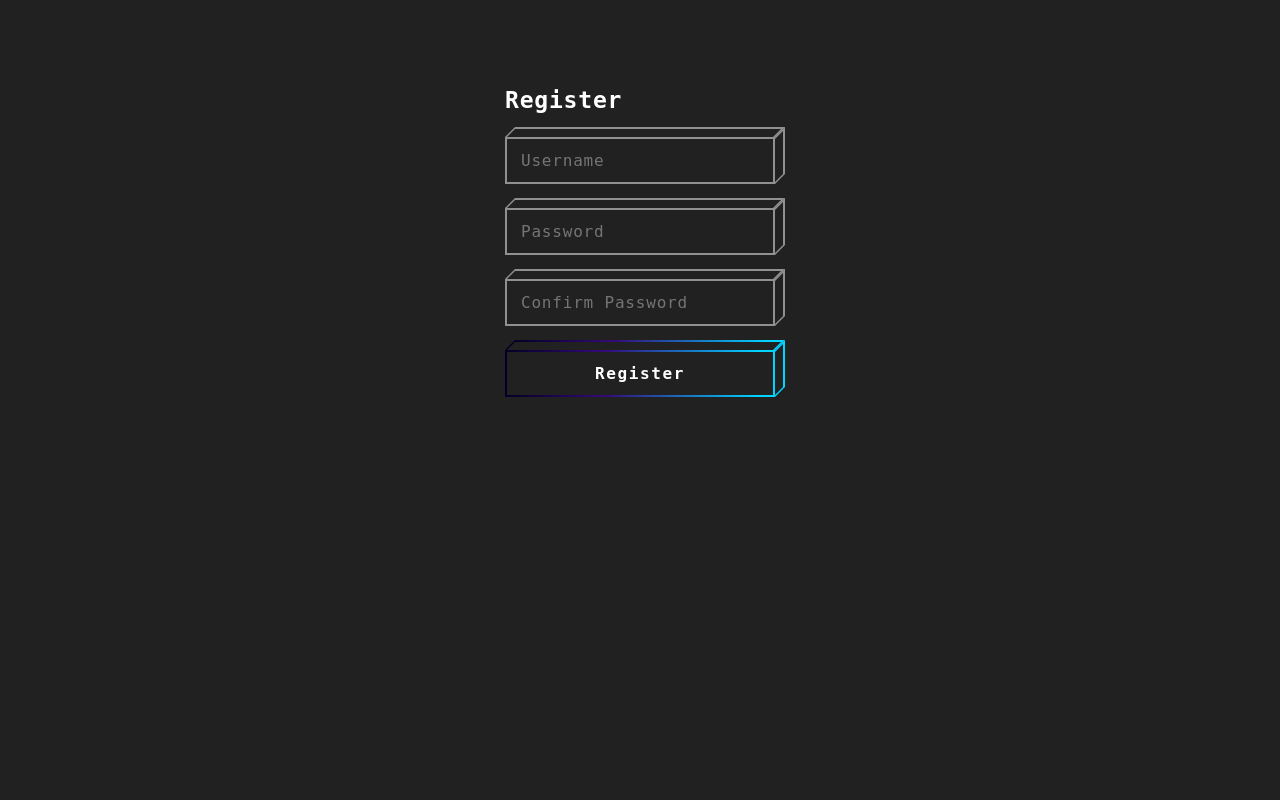
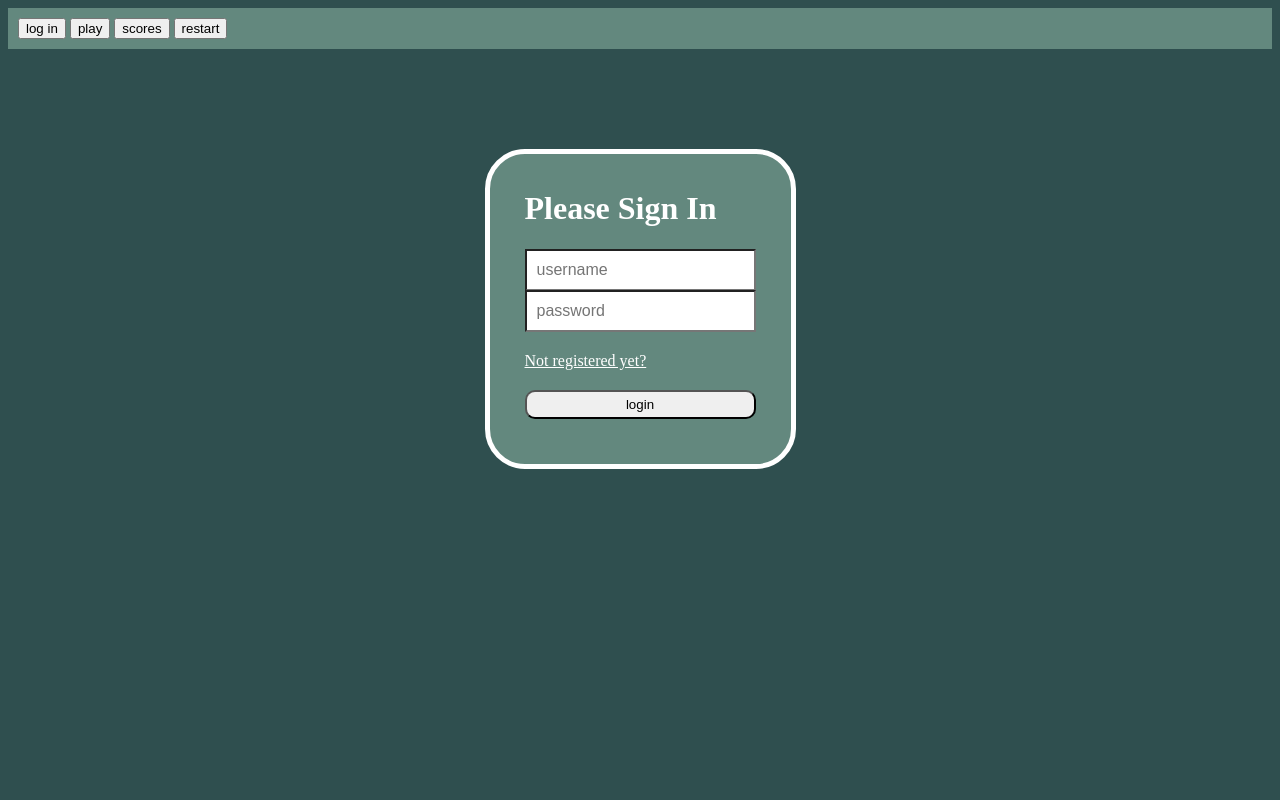
Before and after one commit to DiegoF001/TicTacToe, a Flask app: page / in a window 1280 px wide. Run offline with Flask 2, Linux system fonts and the light colour scheme.

Commit message:
I added a basic login html file and some css for it

```diff
--- a/static/style.css
+++ b/static/style.css
@@ -1,152 +1,52 @@
-*, ::after, ::before {
-  box-sizing: border-box;
+body{
+  display: flex;
+  background-color: #2f4f4f;
+  color: white;
+  flex-direction: column;
+  min-height: 98vh;
+}
+a{
+  color: white;
+  font-weight: normal;
+  margin-bottom: 20px;
+}
+.menu{
+  display: flex;
+  background-color: #63887E;
+}
+.menu-buttons{
+  padding: 10px;
 }
 
-body {
-  background-color: #212121;
-  color: #fff;
-  font-family: monospace, serif;
-  letter-spacing: 0.05em;
+.login{
+  background-color: #63887E;
+  max-width: 400px;
+  padding: 15px 35px 45px;
+  margin: 100px auto;
+  display: flex;
+  flex-flow: column;
+  border: 5px solid white;
+  border-radius: 40px;
 }
+  .form-control{
+    position: relative;
+    font-size: 16px;
+    height: auto;
+    padding: 10px;
+    }
+  input[type="text"] {
+	  margin-bottom: -1px;
+	  border-bottom-left-radius: 0;
+	  border-bottom-right-radius: 0;
 
-h1 {
-  font-size: 23px;
-}
+	}
 
-.form {
-  width: 300px;
-  padding: 64px 15px 24px;
-  margin: 0 auto;
-}
-.form .control {
-  margin: 0 0 24px;
-}
-.form .control input {
-  width: 100%;
-  padding: 14px 16px;
-  border: 0;
-  background: transparent;
-  color: #fff;
-  font-family: monospace, serif;
-  letter-spacing: 0.05em;
-  font-size: 16px;
-}
-.form .control input:hover, .form .control input:focus {
-  outline: none;
-  border: 0;
-}
-.form .btn {
-  width: 100%;
-  display: block;
-  padding: 14px 16px;
-  background: transparent;
-  outline: none;
-  border: 0;
-  color: #fff;
-  letter-spacing: 0.1em;
-  font-weight: bold;
-  font-family: monospace;
-  font-size: 16px;
-}
-
-.block-cube {
-  position: relative;
-}
-.block-cube .bg-top {
-  position: absolute;
-  height: 10px;
-  background: #020024;
-  background: linear-gradient(90deg, #020024 0%, #340979 37%, #00d4ff 94%);
-  bottom: 100%;
-  left: 5px;
-  right: -5px;
-  transform: skew(-45deg, 0);
-  margin: 0;
-}
-.block-cube .bg-top .bg-inner {
-  bottom: 0;
-}
-.block-cube .bg {
-  position: absolute;
-  left: 0;
-  top: 0;
-  right: 0;
-  bottom: 0;
-  background: #020024;
-  background: linear-gradient(90deg, #020024 0%, #340979 37%, #00d4ff 94%);
-}
-.block-cube .bg-right {
-  position: absolute;
-  background: #020024;
-  background: #00d4ff;
-  top: -5px;
-  z-index: 0;
-  bottom: 5px;
-  width: 10px;
-  left: 100%;
-  transform: skew(0, -45deg);
-}
-.block-cube .bg-right .bg-inner {
-  left: 0;
-}
-.block-cube .bg .bg-inner {
-  transition: all 0.2s ease-in-out;
-}
-.block-cube .bg-inner {
-  background: #212121;
-  position: absolute;
-  left: 2px;
-  top: 2px;
-  right: 2px;
-  bottom: 2px;
-}
-.block-cube .text {
-  position: relative;
-  z-index: 2;
-}
-.block-cube.block-input input {
-  position: relative;
-  z-index: 2;
-}
-.block-cube.block-input input:focus ~ .bg-right .bg-inner, .block-cube.block-input input:focus ~ .bg-top .bg-inner, .block-cube.block-input input:focus ~ .bg-inner .bg-inner {
-  top: 100%;
-  background: rgba(255, 255, 255, 0.5);
-}
-.block-cube.block-input .bg-top,
-.block-cube.block-input .bg-right,
-.block-cube.block-input .bg {
-  background: rgba(255, 255, 255, 0.5);
-  transition: background 0.2s ease-in-out;
-}
-.block-cube.block-input .bg-right .bg-inner,
-.block-cube.block-input .bg-top .bg-inner {
-  transition: all 0.2s ease-in-out;
-}
-.block-cube.block-input:focus .bg-top,
-.block-cube.block-input:focus .bg-right,
-.block-cube.block-input:focus .bg, .block-cube.block-input:hover .bg-top,
-.block-cube.block-input:hover .bg-right,
-.block-cube.block-input:hover .bg {
-  background: rgba(255, 255, 255, 0.8);
-}
-.block-cube.block-cube-hover:focus .bg .bg-inner, .block-cube.block-cube-hover:hover .bg .bg-inner {
-  top: 100%;
-}
-
-.credits {
-  position: fixed;
-  left: 0;
-  bottom: 0;
-  padding: 15px 15px;
-  width: 100%;
-  z-index: 111;
-}
-.credits a {
-  opacity: 0.6;
-  color: #fff;
-  font-size: 11px;
-  text-decoration: none;
-}
-.credits a:hover {
-  opacity: 1;
-}
+	input[type="password"] {
+	  margin-bottom: 20px;
+	  border-top-left-radius: 0;
+	  border-top-right-radius: 0;
+	}
+  .log-button{
+    border-radius: 10px;
+    padding: 5px;
+  }
--- a/templates/base.html
+++ b/templates/base.html
@@ -4,13 +4,20 @@
     <meta charset="UTF-8">
     <meta http-equiv="X-UA-Compatible" content="IE=edge">
     <meta name="viewport" content="width=device-width, initial-scale=1.0">
-    <link rel="stylesheet" href="https://cdn.jsdelivr.net/npm/bootstrap@4.3.1/dist/css/bootstrap.min.css"
-    integrity="sha384-ggOyR0iXCbMQv3Xipma34MD+dH/1fQ784/j6cY/iJTQUOhcWr7x9JvoRxT2MZw1T"
-    crossorigin="anonymous">
-    <link rel="stylesheet"
-          href="https://fonts.googleapis.com/css?family=Roboto">
+    <link rel="stylesheet" href="../static/style.css">
 </head>
 <body>
+    <div class="menu">
+    <div class="menu-buttons">
+        <button>log in</button>
+        <button>play</button>
+        <button>scores</button>
+        <button>restart</button>
+    </div>
+
+    </div>
+    {% block content %} {% endblock %}
+
 
 </body>
 </html>
--- a/templates/login.html
+++ b/templates/login.html
@@ -1,58 +1,14 @@
-<!DOCTYPE html>
-<html lang="en">
-  <head>
-    <meta charset="UTF-8" />
-    <title>CodePen - CSS Cube Login Form</title>
-    <link rel="stylesheet" href="/static/style.css" />
-  </head>
-  <body>
-    <!-- partial:index.partial.html -->
-    <form autocomplete="off" class="form">
-      <div class="control">
-        <h1>Sign In</h1>
-      </div>
-      <div class="control block-cube block-input">
-        <input name="username" placeholder="Username" type="text" />
-        <div class="bg-top">
-          <div class="bg-inner"></div>
-        </div>
-        <div class="bg-right">
-          <div class="bg-inner"></div>
-        </div>
-        <div class="bg">
-          <div class="bg-inner"></div>
-        </div>
-      </div>
-      <div class="control block-cube block-input">
-        <input name="password" placeholder="Password" type="password" />
-        <div class="bg-top">
-          <div class="bg-inner"></div>
-        </div>
-        <div class="bg-right">
-          <div class="bg-inner"></div>
-        </div>
-        <div class="bg">
-          <div class="bg-inner"></div>
-        </div>
-      </div>
-      <button class="btn block-cube block-cube-hover" type="button">
-        <div class="bg-top">
-          <div class="bg-inner"></div>
-        </div>
-        <div class="bg-right">
-          <div class="bg-inner"></div>
-        </div>
-        <div class="bg">
-          <div class="bg-inner"></div>
-        </div>
-        <div class="text">Log In</div>
-      </button>
-      <div class="credits">
-        <a href="https://codepen.io/marko-zub/" target="_blank">
-          My other codepens
-        </a>
-      </div>
-    </form>
-    <!-- partial -->
-  </body>
-</html>
+{% extends "base.html" %}
+{% block content %}
+
+<form method="post" action="/users/login"
+enctype="application/x-www-form-urlencoded" class="login">
+<h1 class=>Please Sign In</h1>
+<input type="text"required placeholder="username" class="form-control">
+<input type="password"required placeholder="password" class="form-control">
+<a href=""> Not registered yet?</a>
+<button type="submit" class="log-button">login</button>
+</form>
+
+
+{% endblock %}
--- a/views.py
+++ b/views.py
@@ -4,4 +4,4 @@ views = Blueprint(__name__, "views")
 
 @views.route("/")
 def home():
-    return render_template("registration.html")
+    return render_template("login.html")
--- /dev/null
+++ b/website/pyvenv.cfg
@@ -0,0 +1,3 @@
+home = /Library/Frameworks/Python.framework/Versions/3.10/bin
+include-system-site-packages = false
+version = 3.10.7
```
Also changed, not shown: 10 other files.
